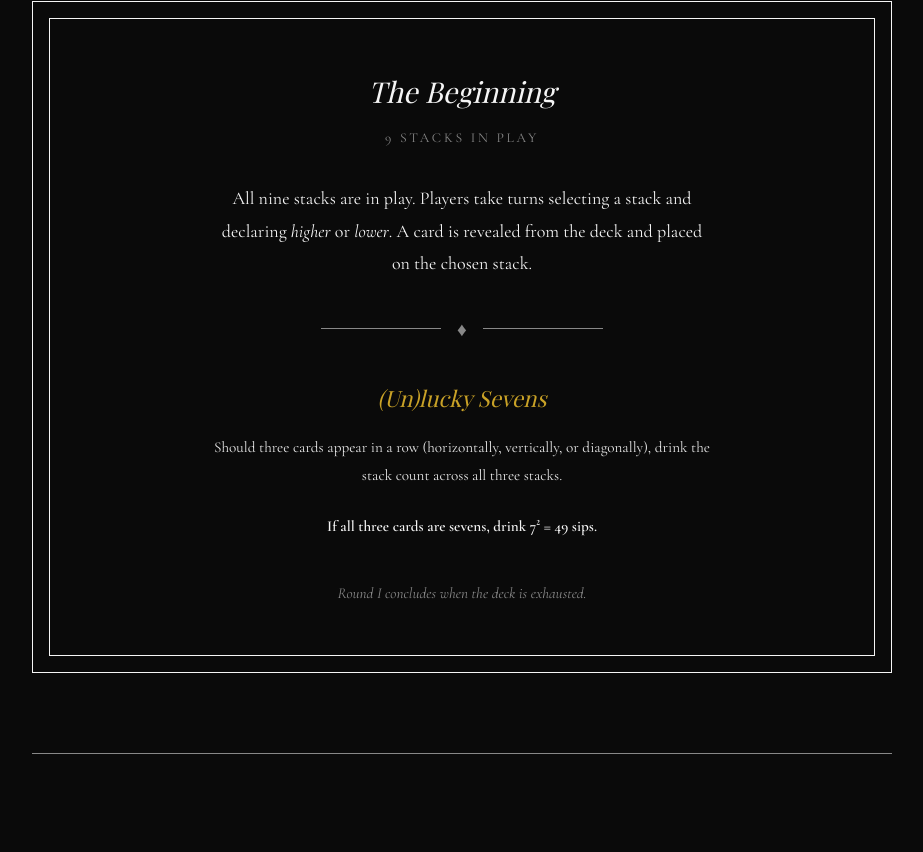
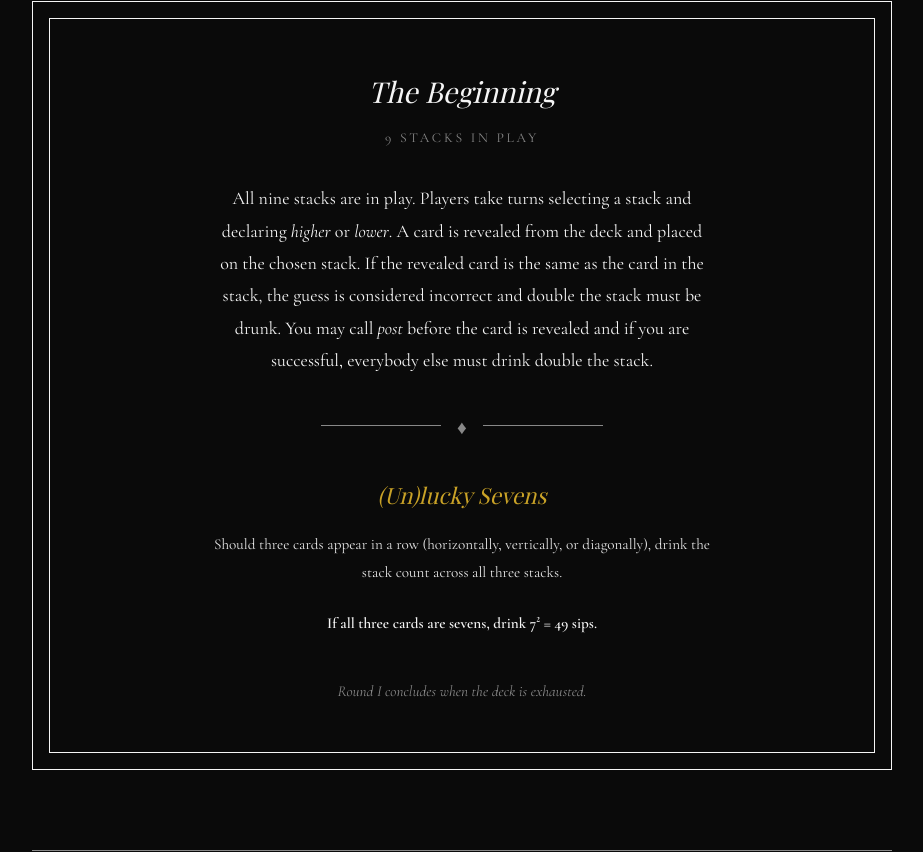
Before and after one commit to Nephdz/unboxed, a React (Vite) app: page / in a window 1280 px wide. Shown: the part 1488-2340 px from the top of the page, without its empty margins (178-1101 px from the left). Built offline with nearby package versions, Linux system fonts and the light colour scheme; the HTML template or start-up script is replaced by a standard one; a web font is replaced by a local one.

Commit message:
edit post rules

```diff
--- a/src/components/RoundOne.tsx
+++ b/src/components/RoundOne.tsx
@@ -9,7 +9,11 @@ function RoundOne() {
         <p>
           All nine stacks are in play. Players take turns selecting a stack and
           declaring <em>higher</em> or <em>lower</em>. A card is revealed from
-          the deck and placed on the chosen stack.
+          the deck and placed on the chosen stack. If the revealed card is the
+          same as the card in the stack, the guess is considered incorrect and
+          double the stack must be drunk. You may call <em>post</em> before the
+          card is revealed and if you are successful, everybody else must drink
+          double the stack.
         </p>
 
         <div className="divider">
--- a/src/data/deals.ts
+++ b/src/data/deals.ts
@@ -29,7 +29,7 @@ export const deals: Deal[] = [
     id: "split-post",
     name: "Split Post",
     description:
-      "When you hit a post (exact match), you may instead play higher/lower on both simultaneously. Each loss is worth one stack.",
+      "When you hit a post, you may instead play higher/lower on both simultaneously. Each loss is worth one stack.",
     abbreviation: "SP",
     image: "images/deals/split-post.png",
   },
```
